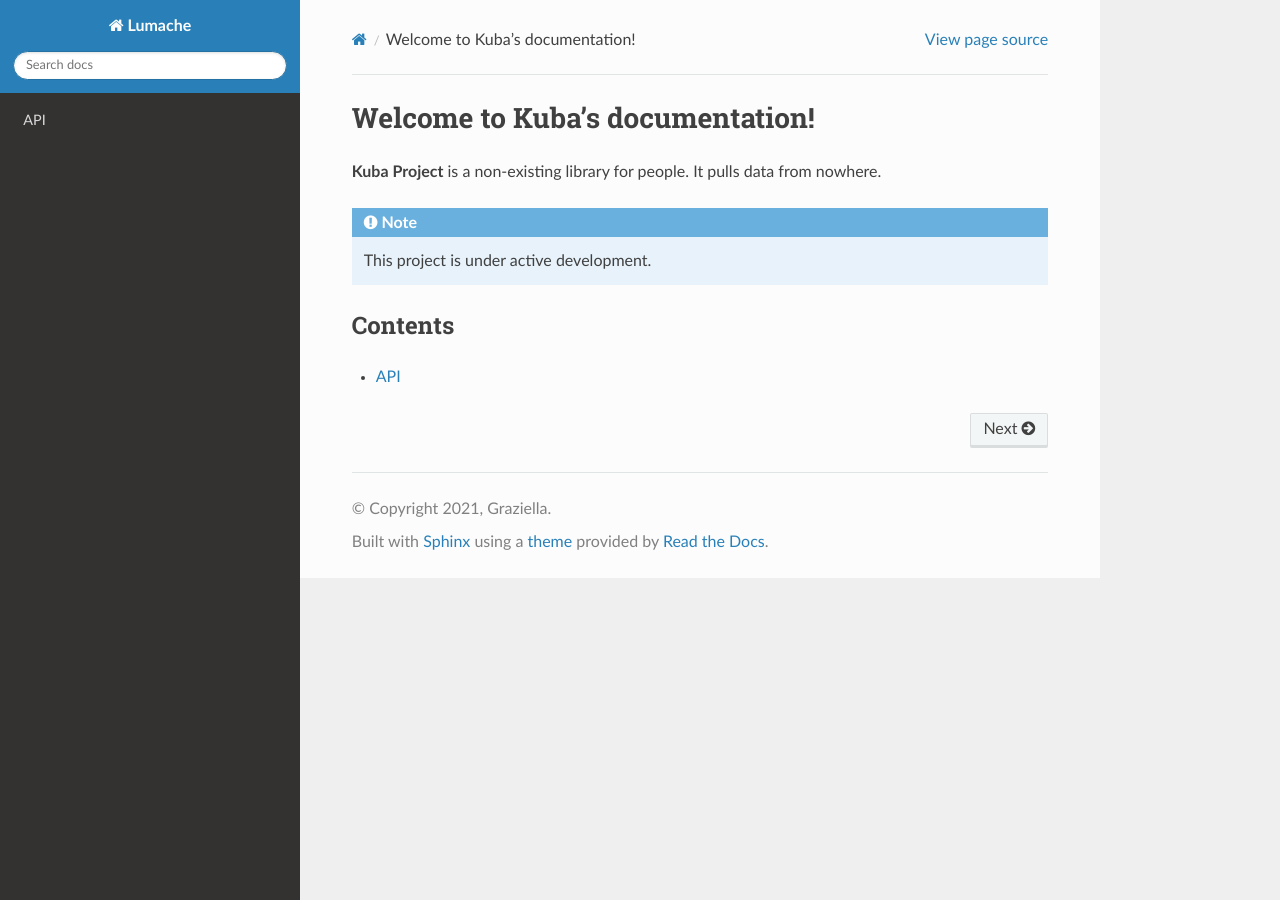
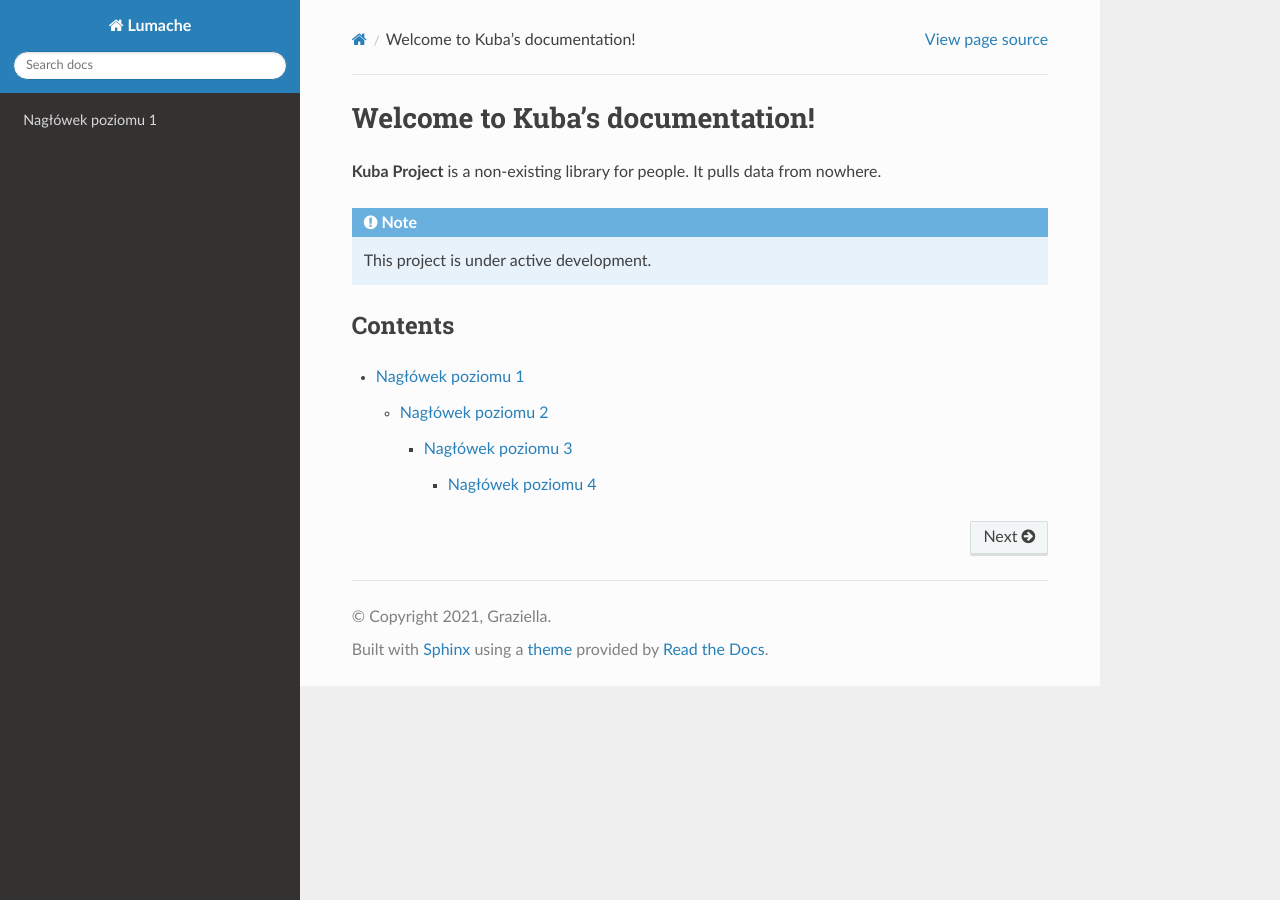
Before and after one commit to Syberyaman12/zse-docs-gh-Jakub-Panek-4tp, a Sphinx documentation site: the page built from docs/source/index.rst, in a window 1280 px wide. Built offline with Sphinx 7.4.7 and the Read the Docs theme 3.1.0, drawn with Linux system fonts in a browser that asks for light colours; pages that are not in the unit, such as notebooks, are missing from menus.

Commit message:
Update skladnia.rst

```diff
--- a/docs/source/skladnia.rst
+++ b/docs/source/skladnia.rst
@@ -1,7 +1,33 @@
-API
-===
+- Nagłówki tekstowe (poziomy 1-4)
 
-.. autosummary::
-   :toctree: generated
+.. _test:
 
-   lumache
+==========
+Nagłówek poziomu 1
+==========
+
+Nagłówek poziomu 2
+==========
+
+Nagłówek poziomu 3
+----------
+
+Nagłówek poziomu 4
+^^^^^^^^^^
+
+- Akapit tekstowy (treść)
+
+Akapit tekstowy andkjsandkjna
+
+- Akapit informacyjny (Note, Tip)
+
+.. note::
+   notatka
+
+.. tip::
+   poradka
+
+- Fragment kodu (liniowy, blokowy)
+
+``liniowy``
+.. code-block::
```
